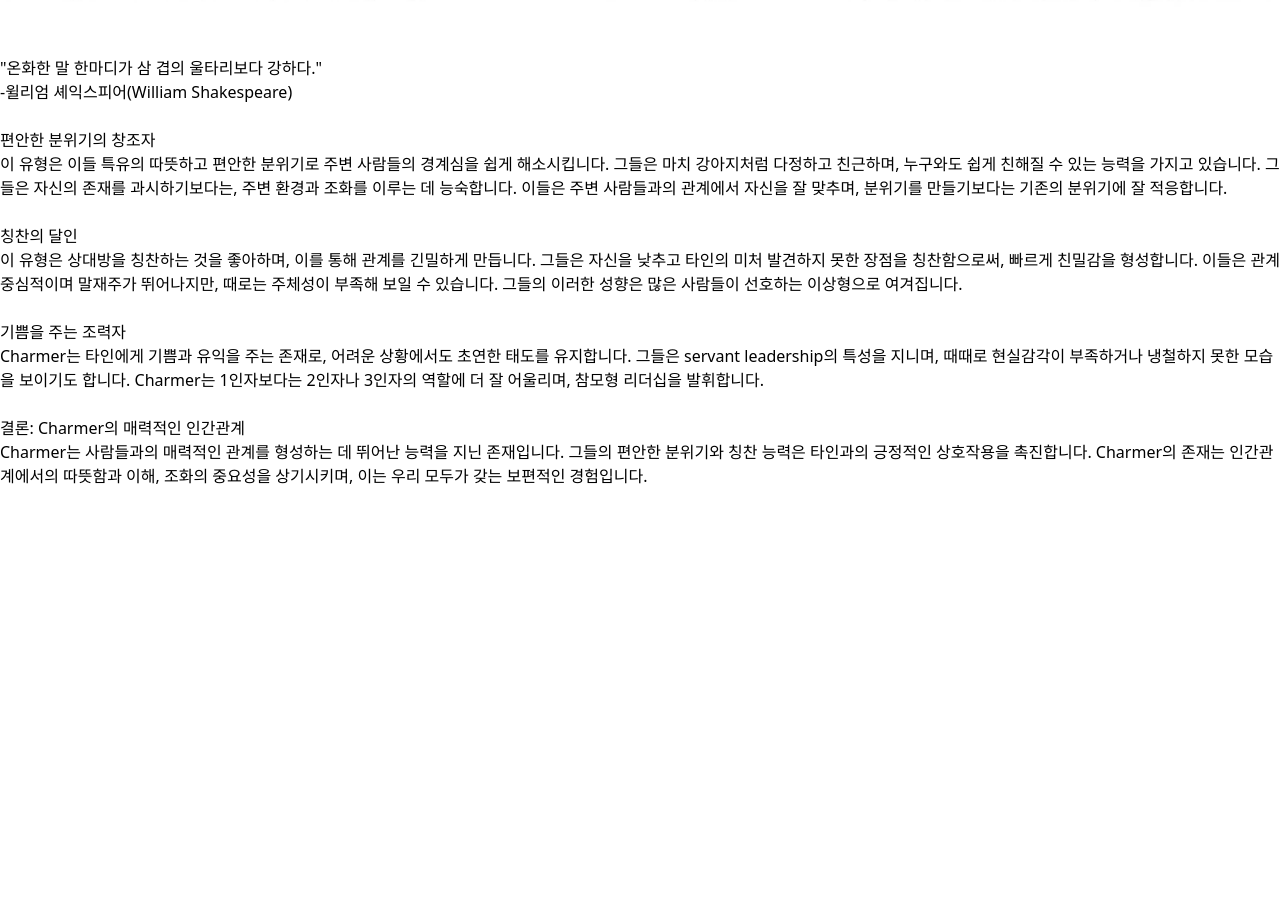
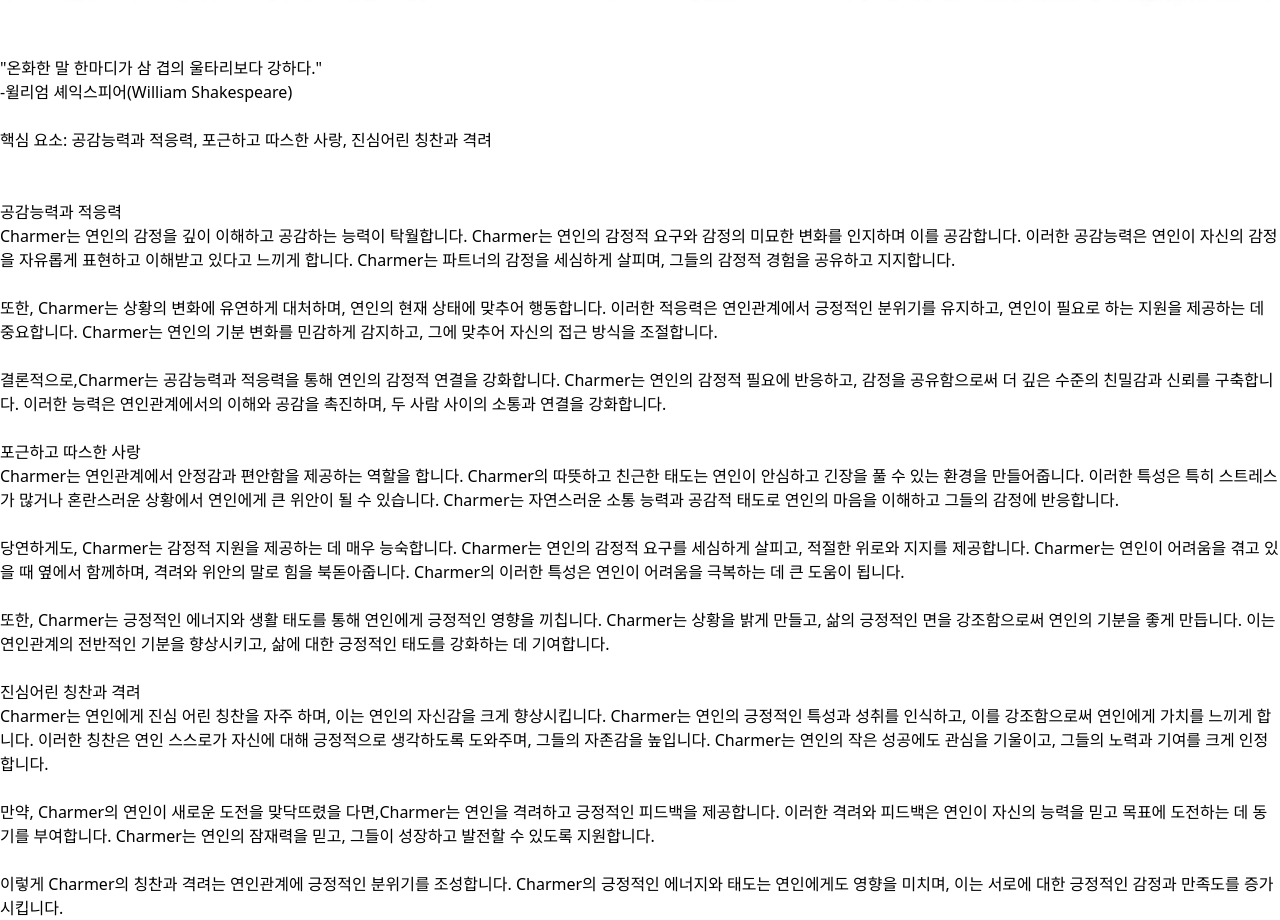
Before and after one commit to Allephy/project1, a React (Vite) app: page /Charmer in a window 1280 px wide. Shown: the part 1320-2240 px from the top of the page. Before the commit the page ends 1808 px from the top, so only its background shows below. Built offline with nearby package versions, Linux system fonts and the light colour scheme; no server answers.

Commit message:
type,home fix

```diff
--- a/src/components/elements/type/charisma.jsx
+++ b/src/components/elements/type/charisma.jsx
@@ -3,7 +3,7 @@
 
 export default function Charisma() {
     return (
-        <div className="mx-3 my-10 font-light">
+        <div className="mx-5 my-10 font-light">
             <span className="text-2xl font-medium">Charisma</span>
             <div>
 
@@ -20,40 +20,49 @@
             </span>
             <br/>
 
+            <br/>
+            <span className="text-lg">
+            핵심 요소: 리더쉽과 자신감, 명확하고 비전 있는 사랑, 강한 정신적 지원
+            </span>
+            <br/>
+            <br/>
 
 
 
-            <br/><span className="text-xl font-medium">확신과 신성함을 지닌 리더</span><br/>
+            <br/><span className="text-xl font-medium">리더십과 자신감</span><br/>
             <span className="text-lg">
-            이 유형은 확고한 믿음과 행동을 통해 일상의 모든 순간을 성스럽게 만듭니다.
-            그들은 흔들리지 않는 눈빛과 위기 상황에서도 강한 모습을 보이며, 이러한 일관성은 그들의 매력을 더합니다.
-            Charisma는 남다른 통찰력으로 확고한 믿음을 가지고 있으며, 책임을 회피하지 않고 왕관의 무게를 견딥니다.
-            뛰어난 통찰력과 책임감을 가진 이들은 일상의 단순한 행동조차도 의미 있는 행위로 전환시킵니다.
+            Charisma의 리더십은 가장 두드러지는 특성 중 하나입니다.
+            Charisma는 본능적으로 리더의 역할을 수행하며, 이는 자신감과 결단력에서 비롯됩니다.
+            Charisma는 연인과의 관계에서 명확한 방향성과 목적을 제시하며, 공통의 목표를 향해 나아갑니다.
+            Charisma는 탁월한 문제 해결 능력을 보여주며, 어려운 상황에서도 침착하고 신중한 결정을 내리는 능력이 있습니다.
+            <br/> <br/>
+            그리고, Charisma의 자신감은 리더십을 뒷받침하는 핵심 요소입니다.
+            Charisma는 자신의 능력과 판단력에 대해 깊은 믿음을 가지고 있으며, 이는 Charisma의 말과 행동에 분명하게 드러납니다.
+            자신감 있는 사람들은 상황에 대한 통제력과 자기 확신을 가지고 있으며, 이는 관계에서 안정감과 보호감을 제공합니다.
             </span>
             <br/>
 
-            <br/><span className="text-xl font-medium">카리스마 넘치는 군주</span><br/>
+            <br/><span className="text-xl font-medium">명확하고 비전 있는 사랑</span><br/>
             <span className="text-lg">
-            이 유형은 명확한 목표를 가지고 있으며, 사람들을 그들의 뜻대로 움직이게 하는 능력을 지니고 있습니다.
-            평화로운 시기보다는 위기 상황에서 그들의 진가가 드러나며, 자기 자신에게 엄격한 만큼 타인에게도 엄격합니다.
-            이러한 성향은 때로 오해를 사기도 하지만, 그들은 대중의 존경과 관심을 받으며, 분위기를 연출하고 웅변술로 사람들을 매료시킵니다.
-            Charisma는 독립적인 성격을 지니고 있지만, 사람들에 의해 그 가치가 더욱 빛납니다.
+            Charisma는 연인관계에서 방향을 설정하는 데 중요한 역할을 합니다.
+            Charisma는 자신과 연인이 함께 나아갈 수 있는 명확한 길을 제시하며, 이는 사랑에 깊이와 의미를 부여합니다.
+            Charisma는 사랑에 있어서도 계획적이고 전략적인 접근을 선호하며, 이를 통해 관계를 더욱 견고하고 안정적으로 만듭니다.
+            <br/> <br/>
+            또한, Charisma는 누군가를 사귀고 있을때조차, 개인적인 성장과 상호 발전을 중시합니다.
+            Charisma는 연인과 함께 성장하는 것을 중요하게 여기며, 이는 서로를 위한 격려와 지원으로 이어집니다.
+            Charisma는 사랑을 통해 서로를 더욱 발전시키고, 함께 성취할 수 있는 가능성을 탐색합니다.
             </span>
             <br/>
 
-            <br/><span className="text-xl font-medium">충성과 믿음을 이끌어내는 존재</span><br/>
+            <br/><span className="text-xl font-medium">강한 정신적 지원</span><br/>
             <span className="text-lg">
-            이 유형의 사람들은 강한 절제력을 가지고 있으며, 유혹에 쉽게 흔들리지 않습니다.
-            그들은 사람들로 하여금 충성을 바치게 만들며, 헌신, 믿음, 사랑과 같은 고귀한 가치를 실현합니다.
-            Charisma는 모험적인 성향을 가지고 있으며, 기존의 원칙을 파괴하고 더 나은 방향으로 나아가려는 용기를 가지고 있습니다.
-            </span>
-            <br/>
-
-            <br/><span className="text-xl font-medium">결론: Charisma의 강력한 영향력</span><br/>
-            <span className="text-lg">
-            Charisma는 그들의 확고한 믿음과 강력한 리더십으로 사람들을 매혹합니다.
-            그들은 자신의 가치와 신념을 통해 타인에게 깊은 영향을 미치며, 이는 사람들이 그들을 믿고 따르게 만듭니다.
-            Charisma의 존재는 리더십과 영향력의 중요성을 상기시키며, 이는 우리 모두가 경험할 수 있는 보편적인 경험입니다.
+            Charisma는 감정적인 지원을 제공하는 데 능숙합니다.
+            Charisma는 연인의 감정을 잘 이해하고 공감할 수 있으며, 이는 관계에서 안정감을 제공합니다.
+            Charisma는 파트너의 감정적 요구에 민감하게 반응하며, 필요한 지원과 위로를 제공할 수 있습니다.
+            <br/> <br/>
+            이렇게 강한 정신적 지원을 할 수 있는 이유는, Charisma는 겉으로 보이는 강인한 모습 뒤에 깊고 복잡한 감정의 세계를 가지고 있기 때문입니다.
+            Charisma는 다양한 감정적 경험을 깊이 있게 체험하며, 이러한 감정의 다층성은 Charisma는의 인간적인 매력과 깊이를 더해줍니다.
+            Charisma는 기쁨, 슬픔, 열정, 분노와 같은 감정을 풍부하게 경험하며, 이를 통해 자신과 세계에 대한 더 깊은 이해를 얻습니다.
             </span>
             <br/>
 
--- a/src/components/elements/type/charmer.jsx
+++ b/src/components/elements/type/charmer.jsx
@@ -3,14 +3,14 @@
 
 export default function Charmer() {
     return (
-        <div className="mx-3 my-10 font-light">
+        <div className="mx-5 my-10 font-light">
             <span className="text-2xl font-medium">Charmer</span>
             <div>
 
             <img alt="Charmer" src="/images/Charmer.png" width="100%" height="100%"></img>
 
             <span className="text-lg ">
-            "온화한 말 한마디가 삼 겹의 울타리보다  강하다."
+            "온화한 말 한마디가 삼 겹의 울타리보다 강하다."
             </span>
 
             <br/>
@@ -19,42 +19,66 @@
             </span>
             <br/>
 
+            <br/>
+            <span className="text-lg">
+            핵심 요소: 공감능력과 적응력, 포근하고 따스한 사랑, 진심어린 칭찬과 격려
+            </span>
+            <br/>
+            <br/>
 
 
-
-            <br/><span className="text-xl font-medium">편안한 분위기의 창조자</span><br/>
+            <br/><span className="text-xl font-medium">공감능력과 적응력</span><br/>
             <span className="text-lg">
-            이 유형은 이들 특유의 따뜻하고 편안한 분위기로 주변 사람들의 경계심을 쉽게 해소시킵니다.
-            그들은 마치 강아지처럼 다정하고 친근하며, 누구와도 쉽게 친해질 수 있는 능력을 가지고 있습니다.
-            그들은 자신의 존재를 과시하기보다는, 주변 환경과 조화를 이루는 데 능숙합니다.
-            이들은 주변 사람들과의 관계에서 자신을 잘 맞추며, 분위기를 만들기보다는 기존의 분위기에 잘 적응합니다.
+            Charmer는 연인의 감정을 깊이 이해하고 공감하는 능력이 탁월합니다.
+            Charmer는 연인의 감정적 요구와 감정의 미묘한 변화를 인지하며 이를 공감합니다.
+            이러한 공감능력은 연인이 자신의 감정을 자유롭게 표현하고 이해받고 있다고 느끼게 합니다.
+            Charmer는 파트너의 감정을 세심하게 살피며, 그들의 감정적 경험을 공유하고 지지합니다.
+            <br/><br/>
+            또한, Charmer는 상황의 변화에 유연하게 대처하며, 연인의 현재 상태에 맞추어 행동합니다.
+            이러한 적응력은 연인관계에서 긍정적인 분위기를 유지하고, 연인이 필요로 하는 지원을 제공하는 데 중요합니다.
+            Charmer는 연인의 기분 변화를 민감하게 감지하고, 그에 맞추어 자신의 접근 방식을 조절합니다.
+            <br/><br/>
+            결론적으로,Charmer는 공감능력과 적응력을 통해 연인의 감정적 연결을 강화합니다.
+            Charmer는 연인의 감정적 필요에 반응하고, 감정을 공유함으로써 더 깊은 수준의 친밀감과 신뢰를 구축합니다.
+            이러한 능력은 연인관계에서의 이해와 공감을 촉진하며, 두 사람 사이의 소통과 연결을 강화합니다.
             </span>
             <br/>
 
-            <br/><span className="text-xl font-medium">칭찬의 달인</span><br/>
+            <br/><span className="text-xl font-medium">포근하고 따스한 사랑</span><br/>
             <span className="text-lg">
-            이 유형은 상대방을 칭찬하는 것을 좋아하며, 이를 통해 관계를 긴밀하게 만듭니다.
-            그들은 자신을 낮추고 타인의 미처 발견하지 못한 장점을 칭찬함으로써, 빠르게 친밀감을 형성합니다.
-            이들은 관계 중심적이며 말재주가 뛰어나지만, 때로는 주체성이 부족해 보일 수 있습니다.
-            그들의 이러한 성향은 많은 사람들이 선호하는 이상형으로 여겨집니다.
+            Charmer는 연인관계에서 안정감과 편안함을 제공하는 역할을 합니다.
+            Charmer의 따뜻하고 친근한 태도는 연인이 안심하고 긴장을 풀 수 있는 환경을 만들어줍니다.
+            이러한 특성은 특히 스트레스가 많거나 혼란스러운 상황에서 연인에게 큰 위안이 될 수 있습니다.
+            Charmer는 자연스러운 소통 능력과 공감적 태도로 연인의 마음을 이해하고 그들의 감정에 반응합니다.
+            <br/><br/>
+            당연하게도, Charmer는 감정적 지원을 제공하는 데 매우 능숙합니다.
+            Charmer는 연인의 감정적 요구를 세심하게 살피고, 적절한 위로와 지지를 제공합니다.
+            Charmer는 연인이 어려움을 겪고 있을 때 옆에서 함께하며, 격려와 위안의 말로 힘을 북돋아줍니다.
+            Charmer의 이러한 특성은 연인이 어려움을 극복하는 데 큰 도움이 됩니다.
+            <br/><br/>
+            또한, Charmer는 긍정적인 에너지와 생활 태도를 통해 연인에게 긍정적인 영향을 끼칩니다.
+            Charmer는 상황을 밝게 만들고, 삶의 긍정적인 면을 강조함으로써 연인의 기분을 좋게 만듭니다.
+            이는 연인관계의 전반적인 기분을 향상시키고, 삶에 대한 긍정적인 태도를 강화하는 데 기여합니다.
             </span>
             <br/>
 
-            <br/><span className="text-xl font-medium">기쁨을 주는 조력자</span><br/>
+            <br/><span className="text-xl font-medium">진심어린 칭찬과 격려</span><br/>
             <span className="text-lg">
-            Charmer는 타인에게 기쁨과 유익을 주는 존재로, 어려운 상황에서도 초연한 태도를 유지합니다.
-            그들은 servant leadership의 특성을 지니며, 때때로 현실감각이 부족하거나 냉철하지 못한 모습을 보이기도 합니다.
-            Charmer는 1인자보다는 2인자나 3인자의 역할에 더 잘 어울리며, 참모형 리더십을 발휘합니다.
+            Charmer는 연인에게 진심 어린 칭찬을 자주 하며, 이는 연인의 자신감을 크게 향상시킵니다.
+            Charmer는 연인의 긍정적인 특성과 성취를 인식하고, 이를 강조함으로써 연인에게 가치를 느끼게 합니다.
+            이러한 칭찬은 연인 스스로가 자신에 대해 긍정적으로 생각하도록 도와주며, 그들의 자존감을 높입니다.
+            Charmer는 연인의 작은 성공에도 관심을 기울이고, 그들의 노력과 기여를 크게 인정합니다.
+            <br/><br/>
+            만약, Charmer의 연인이 새로운 도전을 맞닥뜨렸을 다면,Charmer는 연인을 격려하고 긍정적인 피드백을 제공합니다.
+            이러한 격려와 피드백은 연인이 자신의 능력을 믿고 목표에 도전하는 데 동기를 부여합니다.
+            Charmer는 연인의 잠재력을 믿고, 그들이 성장하고 발전할 수 있도록 지원합니다.
+            <br/><br/>
+            이렇게 Charmer의 칭찬과 격려는 연인관계에 긍정적인 분위기를 조성합니다.
+            Charmer의 긍정적인 에너지와 태도는 연인에게도 영향을 미치며,
+            이는 서로에 대한 긍정적인 감정과 만족도를 증가시킵니다.
             </span>
             <br/>
 
-            <br/><span className="text-xl font-medium">결론: Charmer의 매력적인 인간관계</span><br/>
-            <span className="text-lg">
-            Charmer는 사람들과의 매력적인 관계를 형성하는 데 뛰어난 능력을 지닌 존재입니다.
-            그들의 편안한 분위기와 칭찬 능력은 타인과의 긍정적인 상호작용을 촉진합니다.
-            Charmer의 존재는 인간관계에서의 따뜻함과 이해, 조화의 중요성을 상기시키며, 이는 우리 모두가 갖는 보편적인 경험입니다.
-            </span>
-            <br/>
 
             </div>
 
--- a/src/components/elements/type/ideallover.jsx
+++ b/src/components/elements/type/ideallover.jsx
@@ -5,7 +5,7 @@
 
 export default function Ideallover() {
     return (
-        <div className="mx-3 my-10 font-light">
+        <div className="mx-5 my-10 font-light">
             <span className="text-2xl font-medium">Charmer</span>
             <div>
 
--- a/src/components/elements/type/lake.jsx
+++ b/src/components/elements/type/lake.jsx
@@ -4,7 +4,7 @@
 
 export default function Lake() {
     return (
-        <div className="mx-3 my-10 font-light">
+        <div className="mx-5 my-10 font-light">
             <span className="text-2xl font-medium">Lake</span>
             <div>
 
--- a/src/components/elements/type/natural.jsx
+++ b/src/components/elements/type/natural.jsx
@@ -4,7 +4,7 @@
 
 export default function Natural() {
     return (
-        <div className="mx-3 my-10 font-light">
+        <div className="mx-5 my-10 font-light">
             <span className="text-2xl font-medium">Natural</span>
             <div>
 
--- a/src/components/elements/type/siren.jsx
+++ b/src/components/elements/type/siren.jsx
@@ -5,7 +5,7 @@
 
 export default function Siren() {
     return (
-        <div className="mx-3 my-10 font-light">
+        <div className="mx-5 my-10 font-light">
             <span className="text-2xl font-medium">Siren</span>
             <div>
 
--- a/src/components/elements/type/star.jsx
+++ b/src/components/elements/type/star.jsx
@@ -3,7 +3,7 @@
 
 export default function Star() {
     return (
-        <div className="mx-3 my-10 font-light">
+        <div className="mx-5 my-10 font-light">
             <span className="text-2xl font-medium">Star</span>
             <div>
 
--- a/src/routes/home.jsx
+++ b/src/routes/home.jsx
@@ -1,21 +1,37 @@
 import { Link } from 'react-router-dom';
 export default function Home(){
     return (
-        <div className="mb:flex font-light mx-3 tracking-wide leading-loose">
+        <div className="mb:flex font-light mx-4 tracking-wide leading-loose">
             <h5 className="text-2xl text-justify mb-5">연인역할유형검사 <br/> <span className="text-xl">Lovers' Role Type Test (LoReT Test)</span></h5>
             <Link to='/testpage'>
             <img src="/icon.png" alt="The Art of Seduction" height="100%" width="100%" className="mx-auto mb-5" />
             </Link>
-            <a className="text-2xl font-light underline decoration-1" href="/testpage">검사 실시</a>
-            <h1 className="text-xl">
-                Robert Greene의 "The Art of Seduction"라는 책의 내용을 아이디어로 하여 만들어봤습니다.
+            <a className="text-2xl font-light underline decoration-1 mx-5" href="/testpage">검사 실시</a>
+            <h1 className="text-lg mx-5">
+            LoReT Test란? 연인끼리 무슨 역할을 수행하는지 확인할 수 있는 테스트입니다.
+            무슨 역할을 수행하는지에 따라, 연인을 대하는 성향이나 행동이 다릅니다. <br/>
+
+            <div className="mx-5 my-10">
+            <img src="/images/Book.jpg" alt="The Art of Seduction" height="100%" width="100%" />
+            </div>
+
+             LoReT Test는 "The Art of Seduction"의 내용을 아이디어로 채택하여 만들었습니다.
+            우선, 사람이 각기 각각 다르다는 말에 공감하는지 묻고 싶습니다. 모두가 쉽게 공감할 것입니다.
+            <br/> <br/>
+             하지만, 우리는 정말로 이렇게 간단하고 중요한 사실을 쉽게 잊어버리고, 서로가 서로를 쉽게 오해해버리고는 합니다.
+            색안경을 쓰로 남을 바라보면 안된다는 사실은 모두가 알고 있지만, 이를 실천에 옮긴다는 건 정말로 쉽지 않습니다.
+            이런 틀에 같힌 사고 방식은 심지어 세상에서 가장 가깝다는 연인 사이에게조차 일어나곤 합니다.
+            이러한 사고 방식은 오해를 점점 쌓기마련이고, 사소하거나 큰 오해가 점점 쌓여 사랑이라는 감정은 증오와 혐오로 바뀌며,
+            결국에 상대방을 강한 부정적인 감정은 연인에게도, 스스로에게도 크나큰 상처를 남기게 됩니다.
+            <br/> <br/>
+             좋아하고 사랑하기에, 연인을 위해서도 나를 위해서도 우리는 서로가 서로를 알아가야 합니다.
+            서로가 서로를 알아가는 방식은 어쩌면 '이해', '공감'일지도 모릅니다.
+            하지만, 어쩌면 가장 중요한 건 '있는 그 자체를 받아들인다'는 걸지도 모르겠습니다.
             </h1>
             <br/>
             <br/>
-            <div className="mx-10 mb-10">
-            <img src="/images/Book.jpg" alt="The Art of Seduction" height="100%" width="100%" />
-            </div>
-            <h1 className="font-light mx-5 mb-8">Contract Us: <br/> iforgoten@naver.com /  lightwalk12@gmail.com</h1>
+
+            <h1 className="text-sm font-light mx-5 mb-8">Contract Us: <br/> iforgoten@naver.com  &  lightwalk12@gmail.com</h1>
 
        </div>
 
--- a/src/routes/result-logic.jsx
+++ b/src/routes/result-logic.jsx
@@ -94,6 +94,7 @@
         });
       }
 
+
       writeUserData(percentage,type);
       logEvent(analytics,'select_content',{
         type:type,
@@ -102,6 +103,7 @@
         ANscore:percentage[2],
         FSscore:percentage[3],
       });
+
 
     return (
         <ResultPage percentage={percentage} id="1" type={type}/>
```
Also changed, not shown: src/components/elements/type/coquette.jsx (+25 -27 lines).
